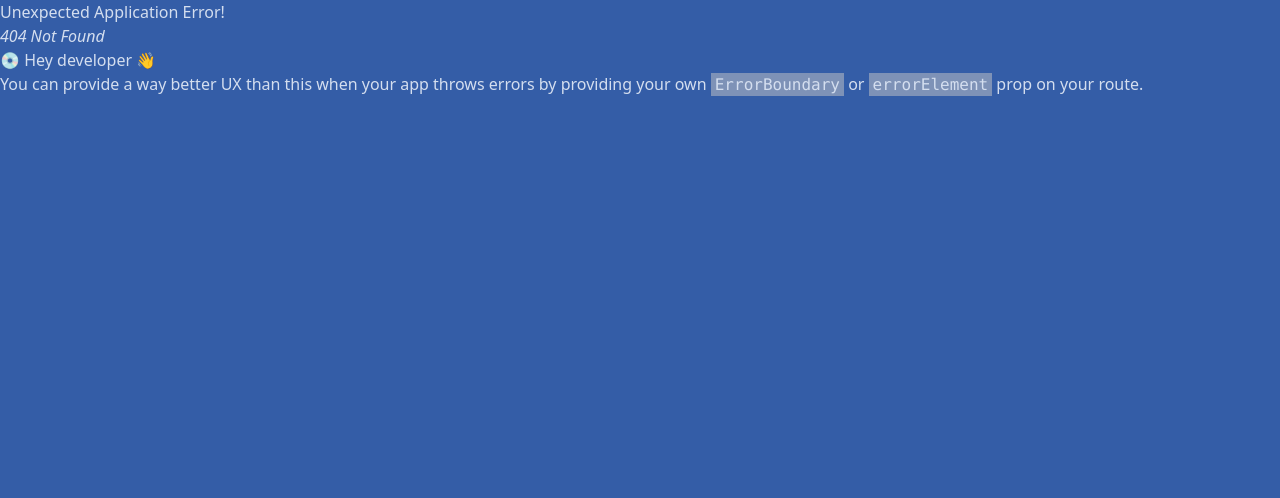
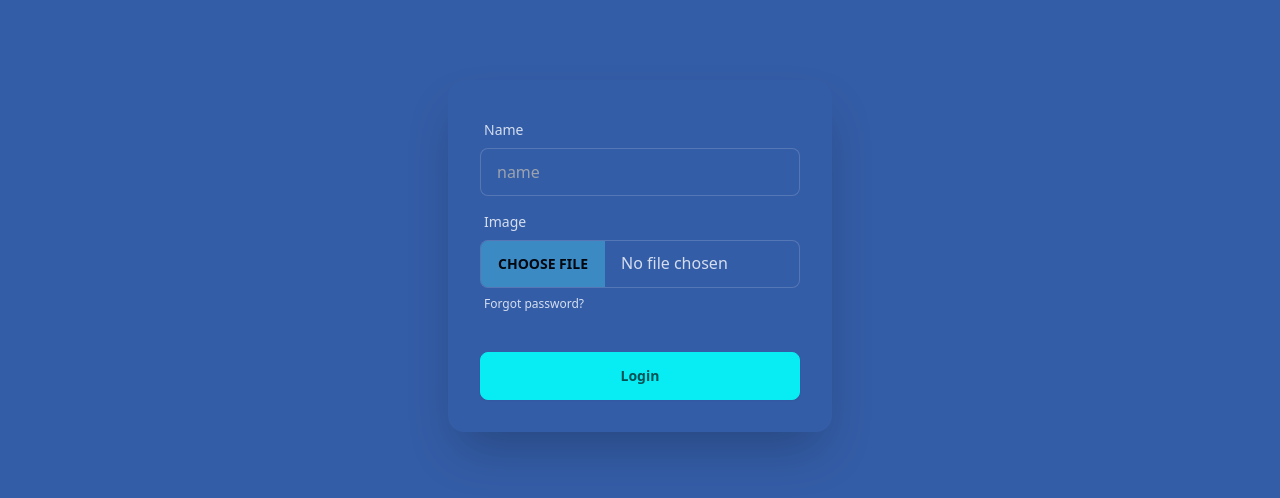
Before and after one commit to Raiyan109/Raiyan-dobby-fe, a React (Vite) app: page /upload in a window 1280 px wide. Before the commit this address had no page. Shown: the top 498 px of the page. Built offline with nearby package versions, Linux system fonts and the light colour scheme.

Commit message:
image uploaded

```diff
--- a/src/context/AuthContext.jsx
+++ b/src/context/AuthContext.jsx
@@ -4,8 +4,8 @@ export const AuthContext = createContext()
 
 // eslint-disable-next-line react/prop-types
 export const AuthContextProvider = ({ children }) => {
-    const [user, setUser] = useState(null)
-    const [loading, setLoading] = useState(true)
+    const [user] = useState(null)
+    const [loading] = useState(true)
 
     const [auth, setAuth] = useState({
         user: null,
--- a/src/pages/Login.jsx
+++ b/src/pages/Login.jsx
@@ -18,7 +18,7 @@ const Login = () => {
             email,
             password,
         })
-        navigate(location.state || '/')
+        navigate(location.state || '/upload')
         const data = await res.data
         console.log(data);
 
--- /dev/null
+++ b/src/pages/Upload.jsx
@@ -0,0 +1,83 @@
+import axios from "axios";
+import { useContext, useState } from "react";
+import { useLocation, useNavigate } from "react-router-dom";
+import { AuthContext } from "../context/AuthContext";
+
+const Upload = () => {
+    const [name, setName] = useState('')
+    const [file, setFile] = useState(null)
+    const [loading, setLoading] = useState(false)
+
+    const { auth } = useContext(AuthContext)
+
+    const navigate = useNavigate()
+    const location = useLocation()
+
+    const handleChange = (e) => {
+        setFile(e.target.files[0])
+        console.log(e.target.files[0]);
+
+    }
+
+
+    const handleSubmit = async (e) => {
+        e.preventDefault()
+        const formData = new FormData();
+        formData.append('name', name);
+        formData.append('photo', file);
+        formData.append('user', auth?.user?._id)
+
+        try {
+            setLoading(true);
+            const res = await axios.post('http://localhost:8000/api/images/create', formData, {
+                headers: {
+                    'Content-Type': 'multipart/form-data',
+                    "Authorization": `Bearer ${auth?.token}`
+                }
+            })
+
+            console.log(res);
+            setLoading(false);
+            // Reset form fields
+            setName('');
+
+            setFile(null);
+        } catch (error) {
+            console.log(error);
+            setLoading(false);
+        }
+    }
+    return (
+        <div className="flex justify-center items-center py-20">
+            <div className="card shrink-0 w-full max-w-sm shadow-2xl bg-base-100">
+                <form className="card-body" onSubmit={handleSubmit}>
+                    <div className="form-control">
+                        <label className="label">
+                            <span className="label-text">Name</span>
+                        </label>
+                        <input type="text"
+                            value={name}
+                            onChange={(e) => setName(e.target.value)}
+                            placeholder="name" className="input input-bordered" required />
+                    </div>
+                    <div className="form-control">
+                        <label className="label">
+                            <span className="label-text">Image</span>
+                        </label>
+                        <input type="file"
+                            onChange={handleChange}
+                            className="file-input file-input-bordered w-full max-w-xs" />
+                        <label className="label">
+                            <a href="#" className="label-text-alt link link-hover">Forgot password?</a>
+                        </label>
+                    </div>
+                    <div className="form-control mt-6">
+                        <button className="btn btn-primary">Login</button>
+                    </div>
+                </form>
+            </div>
+        </div>
+    );
+};
+
+export default Upload;
--- a/src/routes/routes.jsx
+++ b/src/routes/routes.jsx
@@ -3,6 +3,7 @@ import Home from "../pages/Home";
 import Login from "../pages/Login";
 import SignUp from "../pages/SignUp";
 import ForgotPassword from "../pages/ForgotPassword";
+import Upload from "../pages/Upload";
 
 const routes = createBrowserRouter([
     {
@@ -21,6 +22,10 @@ const routes = createBrowserRouter([
         path: '/forgot-password',
         element: <ForgotPassword />
     },
+    {
+        path: '/upload',
+        element: <Upload />
+    },
 
 ])
 
```
